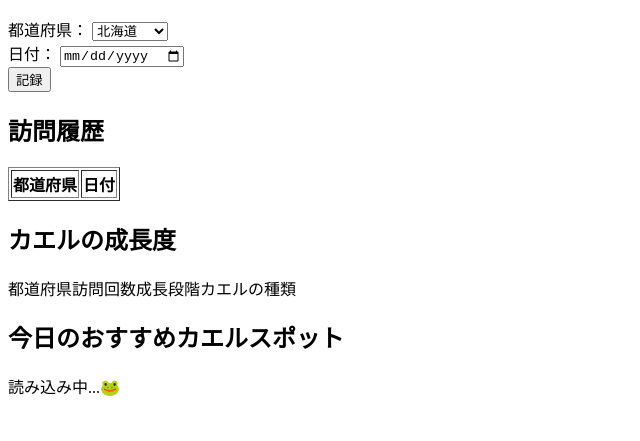
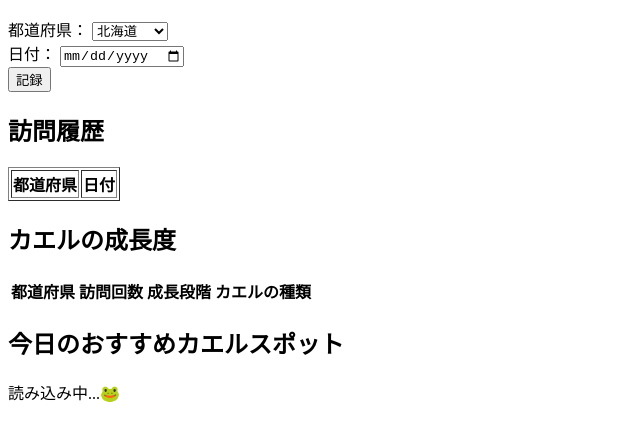
Before and after one commit to HinaWatanabe/travel_checker, a plain HTML site: page index.html in a window 1280 px wide. Shown: the part 127-568 px from the top of the page, without its empty margins (0-640 px from the left). Drawn offline with Linux system fonts and the light colour scheme.

Commit message:
ちょっと更新

```diff
--- a/index.html
+++ b/index.html
@@ -35,8 +35,8 @@
                     <th>日付</th>
                 </tr>
             </thead>
+            <tbody id = "visit-table-body"></tbody>
         </table>
-        <tbody id = "visit-table-body">
 
         </tbody>
     </section>
@@ -46,10 +46,10 @@
         <table>
             <thead>
               <tr>
-                <tr>都道府県</tr>
-                <tr>訪問回数</tr>
-                <tr>成長段階</tr>
-                <tr>カエルの種類</tr>
+                <th>都道府県</th>
+                <th>訪問回数</th>
+                <th>成長段階</th>
+                <th>カエルの種類</th>
               </tr>
             </thead>
             <tbody id = "frog-stats-body">
@@ -60,7 +60,7 @@
 
     <section>
         <h2>今日のおすすめカエルスポット</h2>
-        <p id = "frog rec">読み込み中...🐸</p>
+        <p id = "frog-rec">読み込み中...🐸</p>
     </section>
 </body>
 
```
